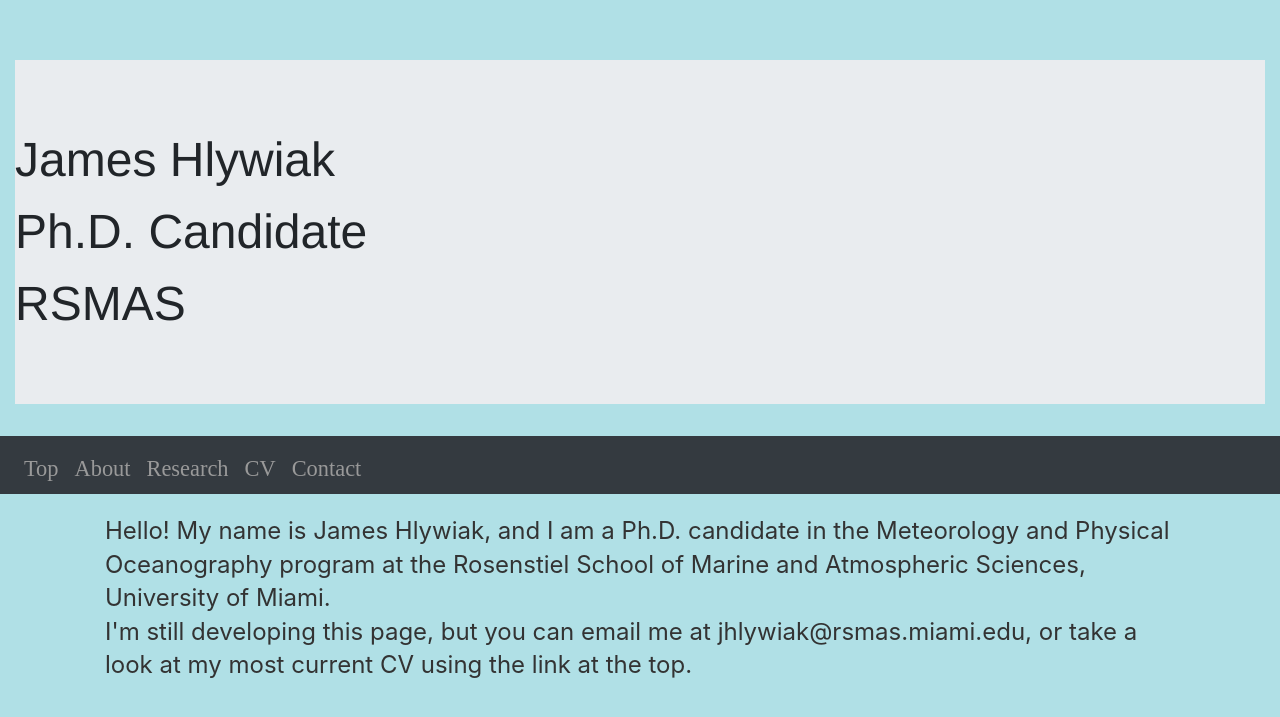
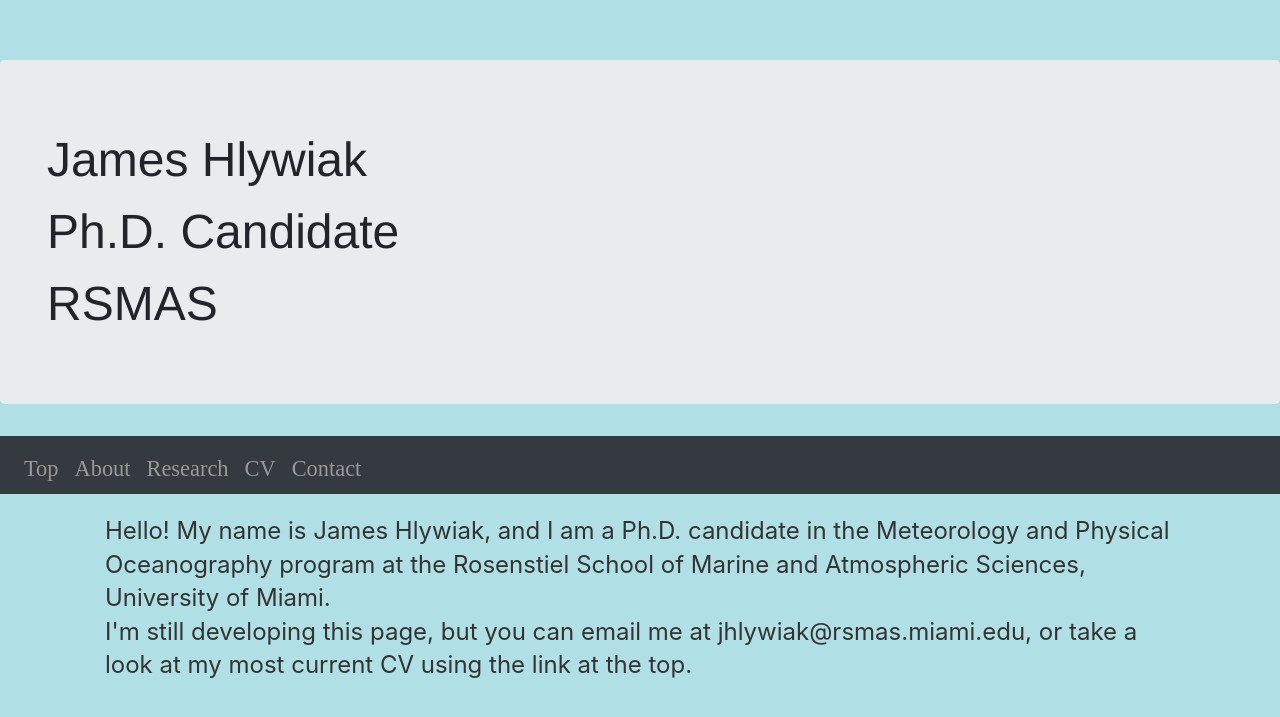
Before and after one commit to jameshlywiak/jameshlywiak.github.io, a Jekyll site: the page index.html, which Jekyll copies as it is, in a window 1280 px wide. Shown: the top 717 px of the page. Built offline with Jekyll 4.4.1, drawn with Linux system fonts in a browser that asks for light colours.

Commit message:
Update index.html

```diff
--- a/index.html
+++ b/index.html
@@ -12,8 +12,8 @@
 			<link rel="stylesheet" href="css/main.css">
 		</head>
 		<body>
+			<div class="jumbotron">
 			<div class="container-fluid">
-			<div class="jumbotron jumbotron-fluid">
                 		<h>James Hlywiak <br> Ph.D. Candidate <br> RSMAS</h>
                		</div><!-- /.jumbotron -->
 			</div>
```
